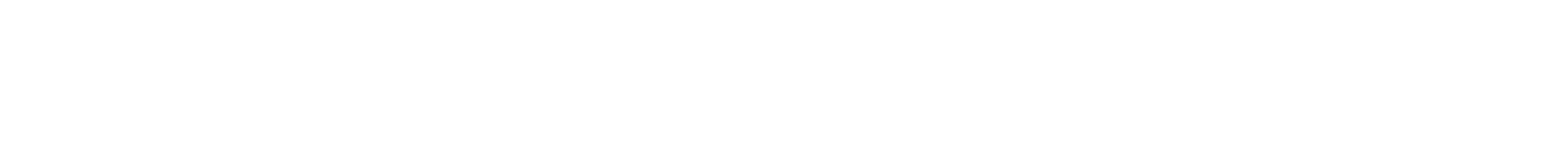
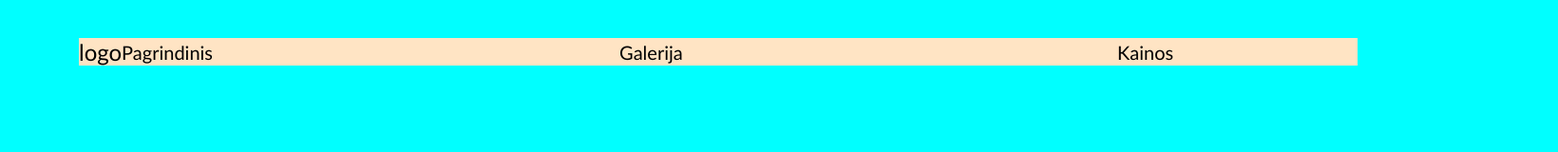
Before and after one commit to AnapusKitapus/44-grupe-savarankiska-uzduotis-230512, a website: page index.html in a window 1280 px wide. Shown: the whole page at 95% size, 1640 px wide, since content can reach past the window. Drawn offline with Linux system fonts and the light colour scheme.

Commit message:
Nieks nesigauna

```diff
--- /dev/null
+++ b/header.css
@@ -0,0 +1,15 @@
+.header-nav {
+    display: flex;
+    gap: 60px;
+}
+
+.logo {
+    font-size: 24px;
+    color: #000000;
+}
+
+.links {
+    text-decoration: none;
+    font-size: 20px;
+    color: #000000;
+}
--- a/index.html
+++ b/index.html
@@ -4,9 +4,21 @@
     <meta charset="UTF-8">
     <meta http-equiv="X-UA-Compatible" content="IE=edge">
     <meta name="viewport" content="width=device-width, initial-scale=1.0">
+    <link rel="stylesheet" href="./main.css">
+    <link rel="stylesheet" href="./header.css">
     <title>dizainas</title>
 </head>
-<body>
+<body style="background-color: aqua;">
+    <header class="container">
+        <div class="logo">logo</div>
+        <nav class="header-nav">
+            <a class="links" href="#">Pagrindinis</a>
+            <a class="links" href="#">Galerija</a>
+            <a class="links" href="#">Kainos</a>
+        </nav>
+    </header>
+    <main>
 
+    </main>
 </body>
 </html>
--- /dev/null
+++ b/main.css
@@ -0,0 +1,21 @@
+body,
+body * {
+    margin: 0;
+    padding: 0;
+    width: 1512px;
+    box-sizing: border-box;
+}
+
+body {
+    font-family: 'Gill Sans', 'Gill Sans MT', Calibri, 'Trebuchet MS', sans-serif;
+    margin-top: 40px;
+}
+
+.container {
+    display: flex;
+    width: 1346px;
+    background-color: bisque;
+    align-items: center;
+    justify-content: space-between;
+    margin: 30px calc((100% - 1346px) / 2);
+}
--- a/package.json
+++ b/package.json
@@ -4,6 +4,7 @@
   "description": "",
   "main": "index.js",
   "scripts": {
+    "dev": "dead-server --host=localhost --port=4343",
     "test": "echo \"Error: no test specified\" && exit 1"
   },
   "keywords": [],
```
